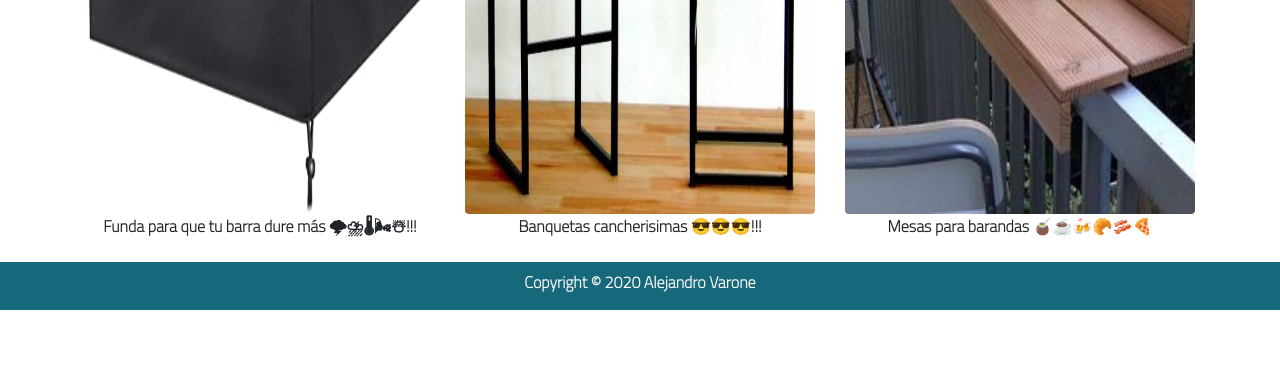
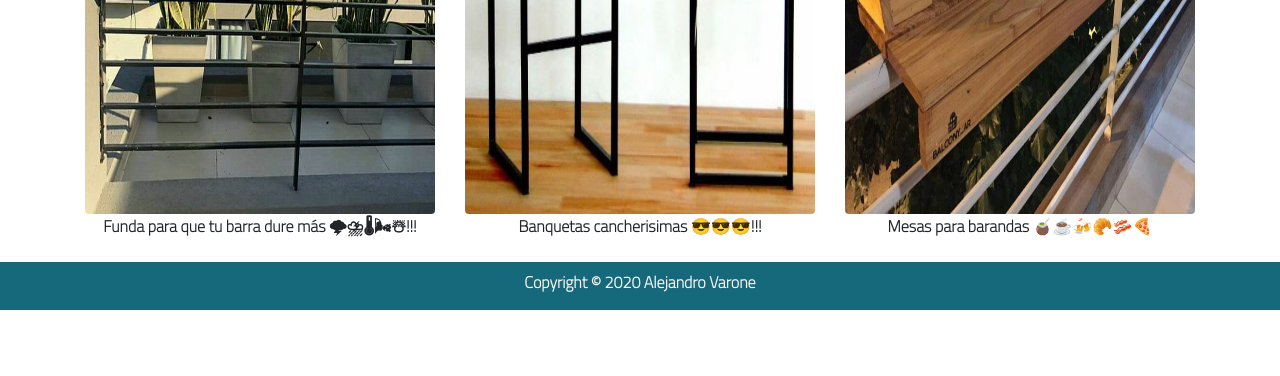
Before and after one commit to alevaar/proyectocoder-balconyar, a website: page products.html in a window 1280 px wide. Shown: the part 424-800 px from the top of the page. Drawn offline with nearby package versions, Linux system fonts and the light colour scheme.

Commit message:
agregue assets y cambie 2 fotos de productos

```diff
--- a/products.html
+++ b/products.html
@@ -56,7 +56,7 @@
                     <div class="row">
                         <div class="imagenes-productos1 col-lg-4 col-md-4 col-sm-12 mb-2 text-center">
                             <a href="https://www.instagram.com/balcony_ar/?hl=es-la" target="_blank">
-                                <img src="assets/fundabarra.jpg" class="rounded" alt="funda-barra">
+                                <img src="assets/fundabarrabalconyar.jpeg" class="rounded" alt="funda-barra">
                             </a>
                             <p class="font-weight-bold">Funda para que tu barra dure más 🌩⛈🌡🌬☃!!!</p>
                         </div>
@@ -68,7 +68,7 @@
                         </div>
                         <div class="imagenes-productos3 col-lg-4 col-md-4 col-sm-12 text-center">
                             <a href="https://www.instagram.com/balcony_ar/?hl=es-la" target="_blank">
-                                <img src="assets/barra.jpg" class="rounded" alt="barra">
+                                <img src="assets/IMG-20210206-WA0004.jpg" class="rounded" alt="barra">
                             </a>
                             <p class="font-weight-bold">Mesas para barandas 🧉☕🍻🥐🥓🍕</p>
                         </div>
```
Also changed, not shown: assets/fundabarrabalconyar.jpeg (added).
